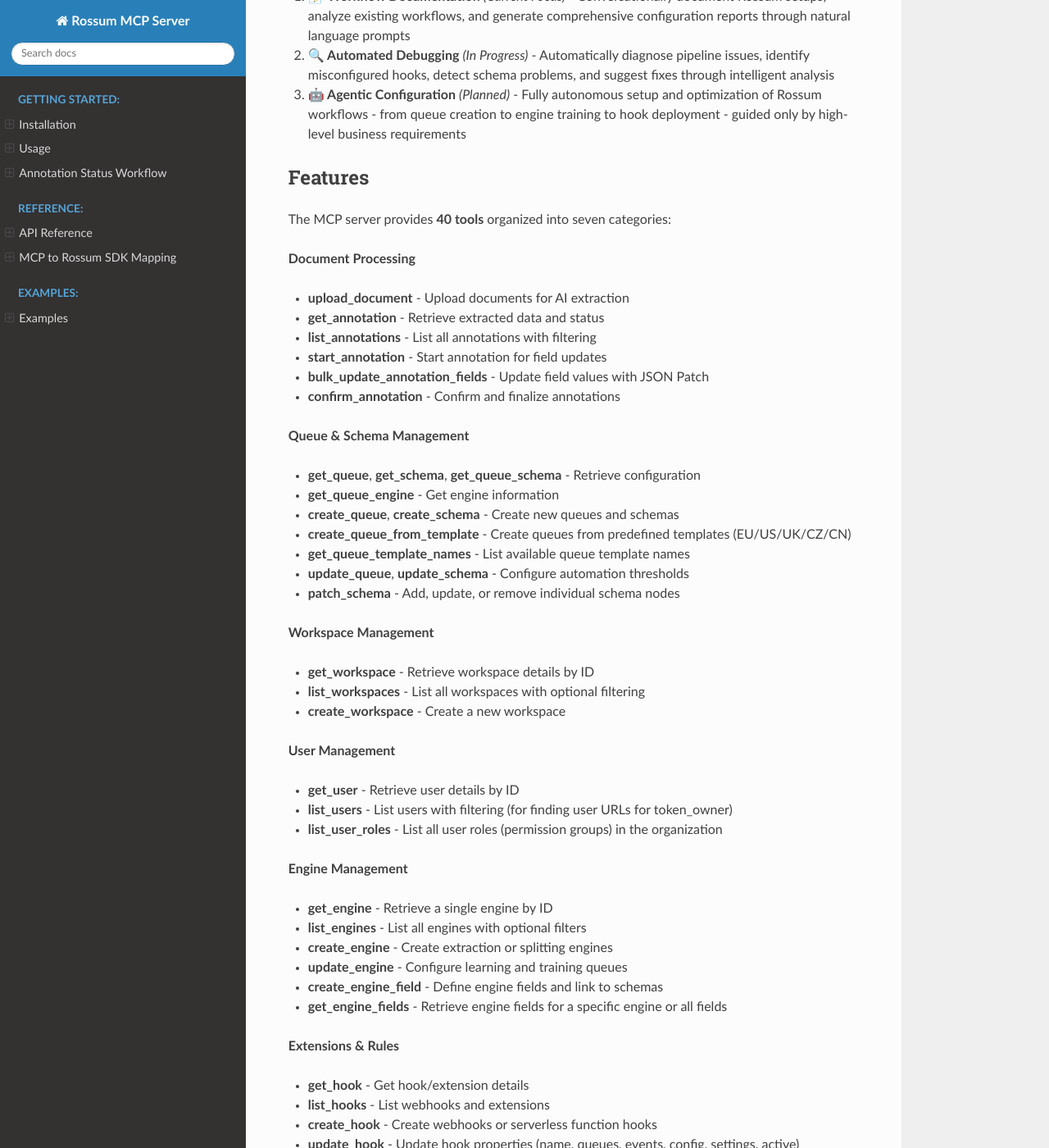
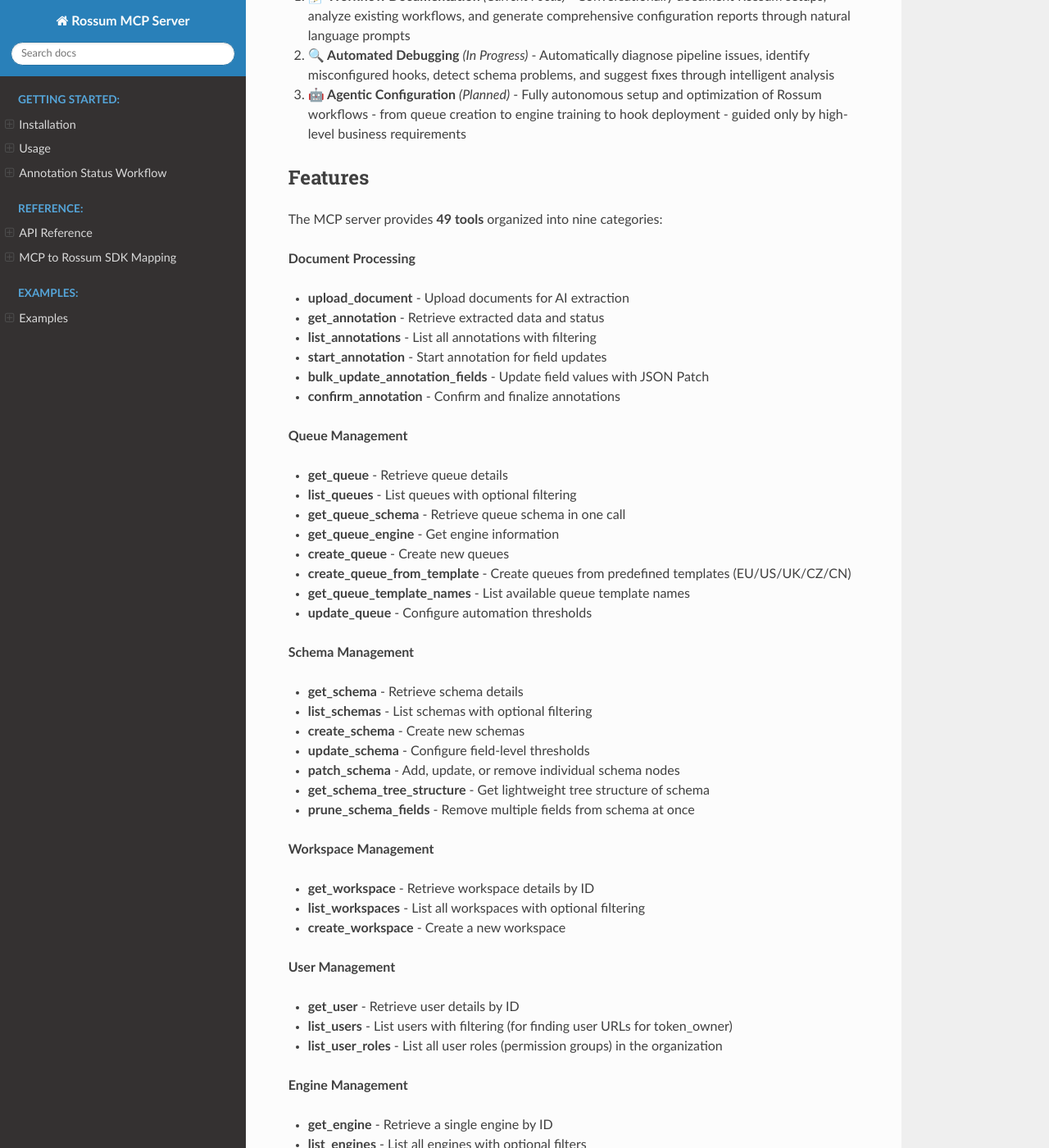
Before and after one commit to stancld/rossum-mcp, a Sphinx documentation site: the page built from docs/source/index.rst, in a window 1280 px wide and 1400 px high, scrolled down 1668 px. Shown: the whole window at 82% size. Built offline with Sphinx 7.4.7 and the Read the Docs theme 3.1.0, drawn with Linux system fonts in a browser that asks for light colours; some of the changed text lies outside the part shown.

Commit message:
rossum-mcp: Update MCP tools documentation

```diff
--- a/docs/source/index.rst
+++ b/docs/source/index.rst
@@ -43,7 +43,7 @@
 Features
 --------
 
-The MCP server provides **40 tools** organized into seven categories:
+The MCP server provides **49 tools** organized into nine categories:
 
 **Document Processing**
 
@@ -54,15 +54,26 @@
 * **bulk_update_annotation_fields** - Update field values with JSON Patch
 * **confirm_annotation** - Confirm and finalize annotations
 
-**Queue & Schema Management**
+**Queue Management**
 
-* **get_queue**, **get_schema**, **get_queue_schema** - Retrieve configuration
+* **get_queue** - Retrieve queue details
+* **list_queues** - List queues with optional filtering
+* **get_queue_schema** - Retrieve queue schema in one call
 * **get_queue_engine** - Get engine information
-* **create_queue**, **create_schema** - Create new queues and schemas
+* **create_queue** - Create new queues
 * **create_queue_from_template** - Create queues from predefined templates (EU/US/UK/CZ/CN)
 * **get_queue_template_names** - List available queue template names
-* **update_queue**, **update_schema** - Configure automation thresholds
+* **update_queue** - Configure automation thresholds
+
+**Schema Management**
+
+* **get_schema** - Retrieve schema details
+* **list_schemas** - List schemas with optional filtering
+* **create_schema** - Create new schemas
+* **update_schema** - Configure field-level thresholds
 * **patch_schema** - Add, update, or remove individual schema nodes
+* **get_schema_tree_structure** - Get lightweight tree structure of schema
+* **prune_schema_fields** - Remove multiple fields from schema at once
 
 **Workspace Management**
 
@@ -103,6 +114,12 @@
 * **list_relations** - List all relations between annotations (edit, attachment, duplicate)
 * **get_document_relation** - Retrieve document relation details by ID
 * **list_document_relations** - List all document relations (export, einvoice)
+
+**Email Templates**
+
+* **get_email_template** - Retrieve email template details
+* **list_email_templates** - List email templates with optional filtering
+* **create_email_template** - Create new email templates
 
 **Deployment Toolkit**
 
```
Also changed, not shown: AGENTS.md (+1 -1 lines), README.md (+13 -2 lines).
